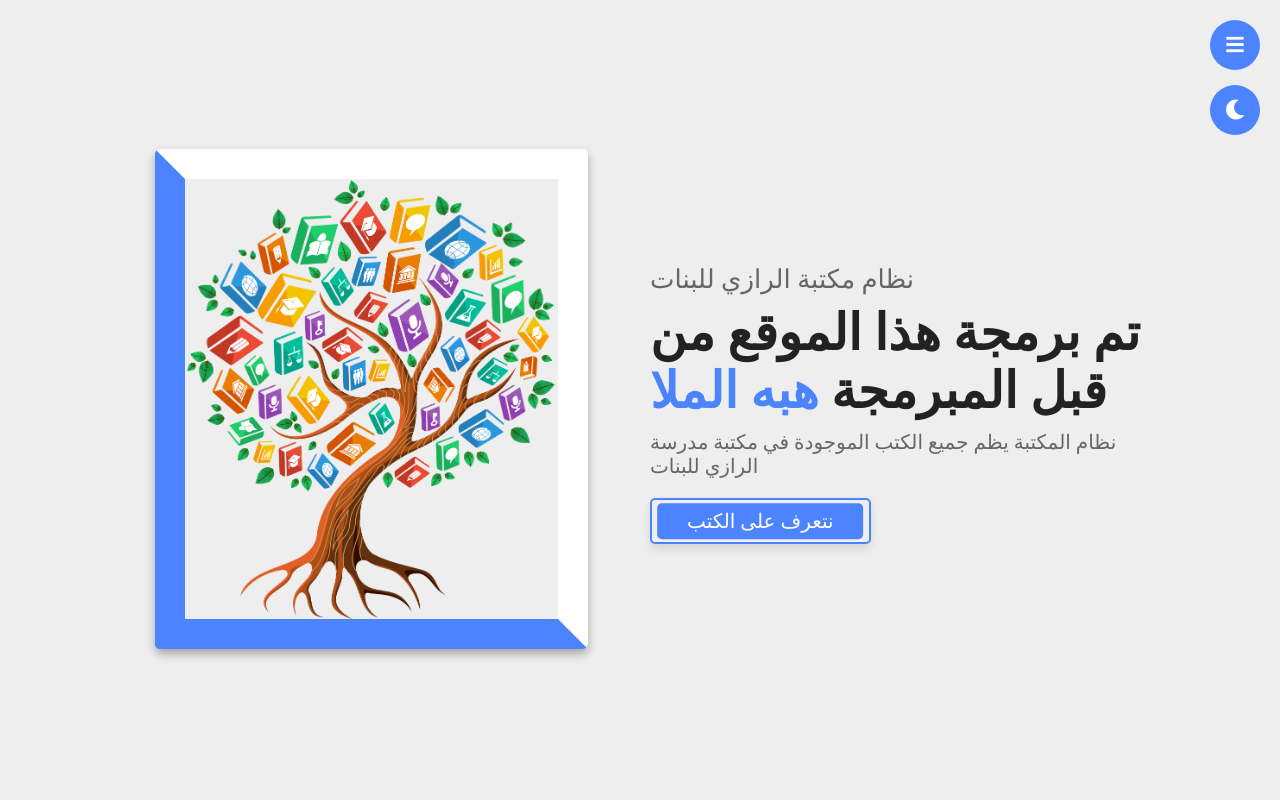
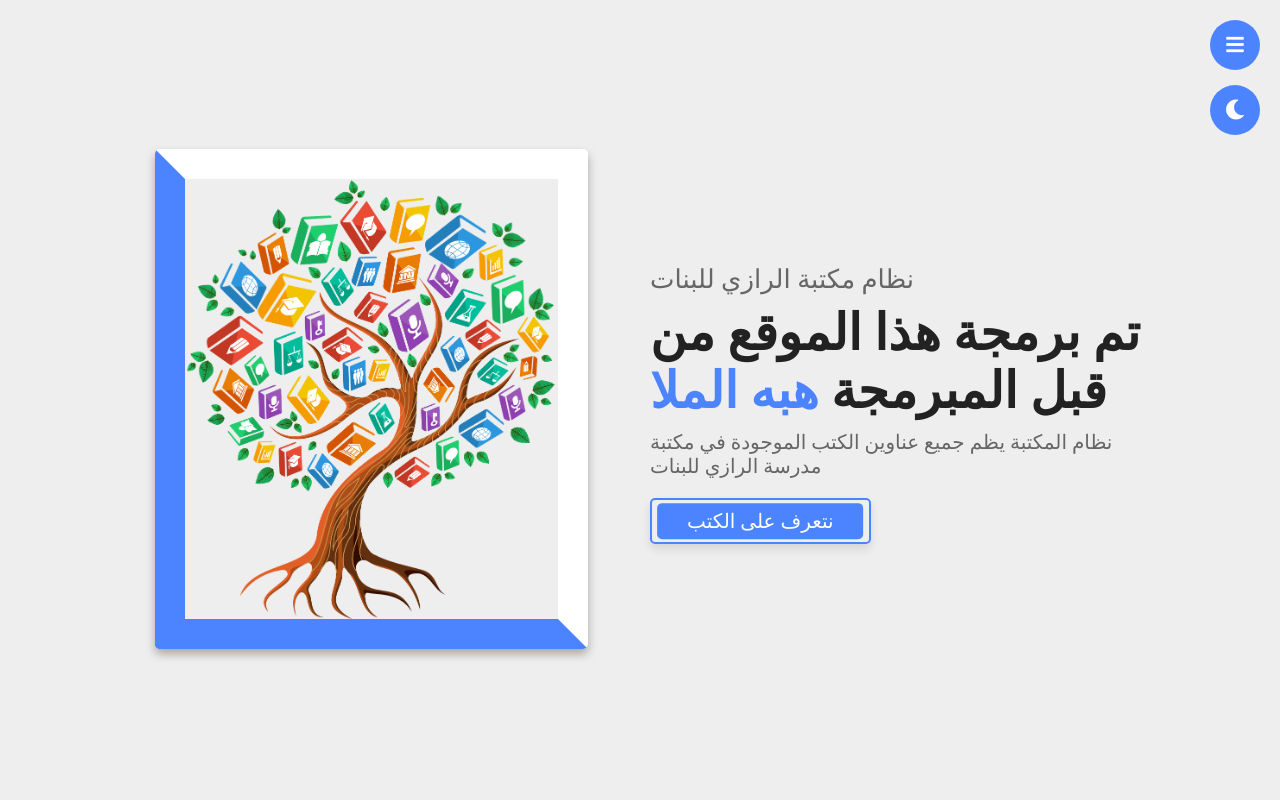
Before and after one commit to Hiba-Almulla/Al-Razi-Library-System, a plain HTML site: page index.html in a window 1280 px wide. Shown: the top 800 px of the page. Drawn offline with nearby package versions, Linux system fonts and the light colour scheme.

Commit message:
Update index.html

```diff
--- a/index.html
+++ b/index.html
@@ -26,7 +26,6 @@
         <a href="#about">اكثر الكتب  قراءة   </a>
         <a href="#services">اقسام المكتبة</a>
        <a href="#portfolio">اجزاء المكتبة </a>
-      <!--<a href="#blog">اجزاء المكتبة 2</a>-->
         <a href="#contact">سجلات المكتبة</a>
     </nav>
 
@@ -47,7 +46,7 @@
     <div class="content">
  <span class="hello">نظام مكتبة الرازي للبنات </span>
         <h3>  تم برمجة هذا الموقع من قبل المبرمجة  <span>   هبه الملا </span> </h3>
-        <p>نظام المكتبة يظم جميع الكتب الموجودة في مكتبة مدرسة الرازي للبنات </p>
+        <p>نظام المكتبة يظم جميع عناوين الكتب الموجودة في مكتبة مدرسة الرازي للبنات </p>
         <a href="#about" class="btn">نتعرف على الكتب </a>
     </div>
 
```
